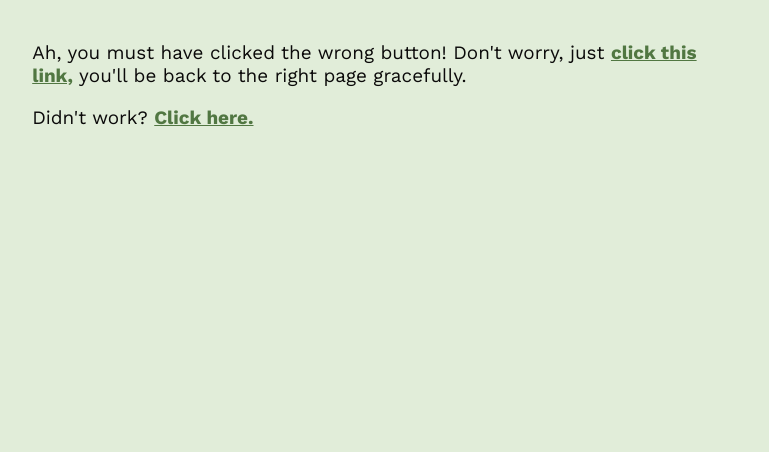
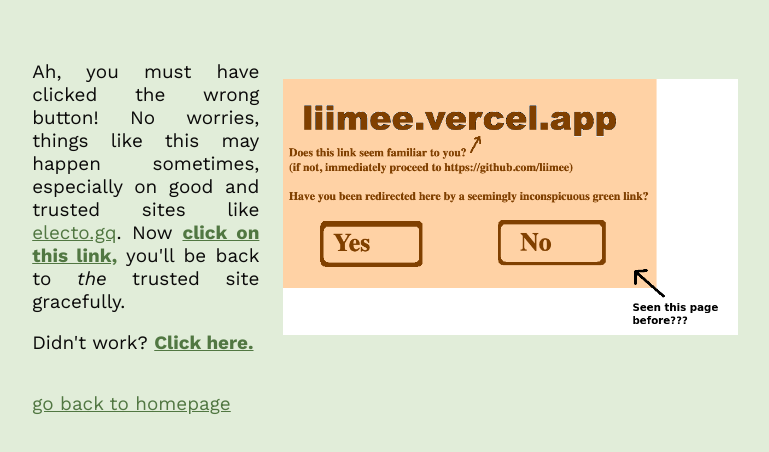
Before and after one commit to liimee/site, an Eleventy site: page needhelp/index.md in a window 1280 px wide. Shown: the part 220-672 px from the top of the page, without its empty margins (255-1024 px from the left). Built offline with nearby package versions, Linux system fonts and the light colour scheme; Eleventy itself is replaced by a stand-in of ours; files that its build step writes are made by us from their sources; what eleventy-plugin-automatic-noopener would draw is missing.

Commit message:
better wording

```diff
--- a/needhelp/index.md
+++ b/needhelp/index.md
@@ -5,6 +5,15 @@
 
 # Need help navigating the previous site?
 
-Ah, you must have clicked the wrong button! Don't worry, just **[click this link,](https://electo.gq/frontpage)** you'll be back to the right page gracefully.
+<div style="display:flex;gap:24px;flex-wrap:wrap-reverse">
+<div style="text-align:justify;flex:1;min-width:180px">
+
+Ah, you must have clicked the wrong button! No worries, things like this may happen sometimes, especially on good and trusted sites like [electo.gq](https://electo.gq/frontpage). Now **[click on this link,](https://electo.gq/frontpage)** you'll be back to *the* trusted site gracefully.
 
 Didn't work? **[Click here.](/needhelp/morehelp)**
+
+</div>
+<img src="/assets/warn.png" style="width:300px;object-fit:contain;flex:2;max-width:100vw" />
+</div>
+
+[go back to homepage](https://electo.gq/frontpage)
```
Also changed, not shown: needhelp/morehelp.html (+1 -0 lines), assets/warn.png (added).
